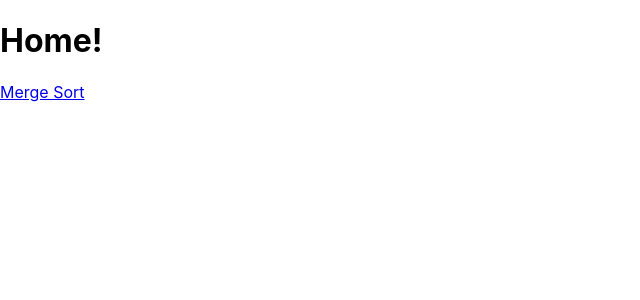
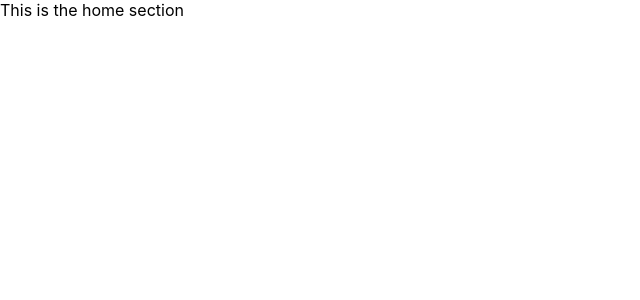
Before and after one commit to JBeckintosh/sorting_algorithms, a React (Create React App) app: page / in a window 1280 px wide. Shown: the top 300 px of the page, without its empty margins (0-640 px from the left). Built offline with nearby package versions, Linux system fonts and the light colour scheme.

Commit message:
Fixing up the layout of the application

```diff
--- /dev/null
+++ b/src/components/app-bar/ResponsiveAppBar.tsx
@@ -0,0 +1,11 @@
+import React from 'react'
+
+const ResponsiveAppBar = () => {
+    return (
+        <div>
+
+        </div>
+    )
+}
+
+export default ResponsiveAppBar
--- a/src/components/home/Home.tsx
+++ b/src/components/home/Home.tsx
@@ -1,16 +1,9 @@
-import React from 'react'
-import { Link, Outlet } from 'react-router-dom';
+import React from 'react';
 
 const Home = () => {
     return (
         <div>
-            <h1>Home!</h1>
-
-            <nav>
-                <Link to="/merge-sort">Merge Sort</Link>
-            </nav>
-
-            <Outlet />
+            This is the home section
         </div>
     )
 }
--- a/src/components/merge-sort/MergeSort.tsx
+++ b/src/components/merge-sort/MergeSort.tsx
@@ -3,9 +3,9 @@ import React from 'react'
 const MergeSort = () => {
     return (
         <div>
-            <h1>Merge Sort!</h1>
+            This is merge sort
         </div>
     )
 }
 
-export default MergeSort;
+export default MergeSort
--- a/src/index.tsx
+++ b/src/index.tsx
@@ -1,20 +1,16 @@
 import React from 'react';
 import ReactDOM from 'react-dom';
+import ResponsiveAppBar from './components/app-bar/ResponsiveAppBar';
+import RouteList from './routes/RoutesList';
+import { BrowserRouter } from 'react-router-dom';
 import './index.css';
 import reportWebVitals from './reportWebVitals';
-import { BrowserRouter, Route, Routes } from 'react-router-dom';
-import Home from './components/home/Home';
-import MergeSort from './components/merge-sort/MergeSort';
 
 ReactDOM.render(
   <React.StrictMode>
     <BrowserRouter>
-      <Routes>
-        <Route path="/" element={<Home />}>
-          <Route path="merge-sort" element={<MergeSort />} />
-        </Route>
-        <Route path="*" element={<Home />} />
-      </Routes>
+      <ResponsiveAppBar />
+      <RouteList />
     </BrowserRouter>
   </React.StrictMode>,
   document.getElementById('root')
--- /dev/null
+++ b/src/routes/RoutesList.tsx
@@ -0,0 +1,15 @@
+import { Routes, Route } from 'react-router';
+import Home from '../components/home/Home';
+import MergeSort from '../components/merge-sort/MergeSort';
+
+function RouteList() {
+    return (
+        <Routes>
+            <Route path="/" element={<Home />} />
+            <Route path="/merge-sort" element={<MergeSort />} />
+            <Route path="*" element={<Home />} />
+        </Routes>
+    )
+}
+
+export default RouteList
```
Also changed, not shown: 1 other file (tests, documents, lock files or other folders).
